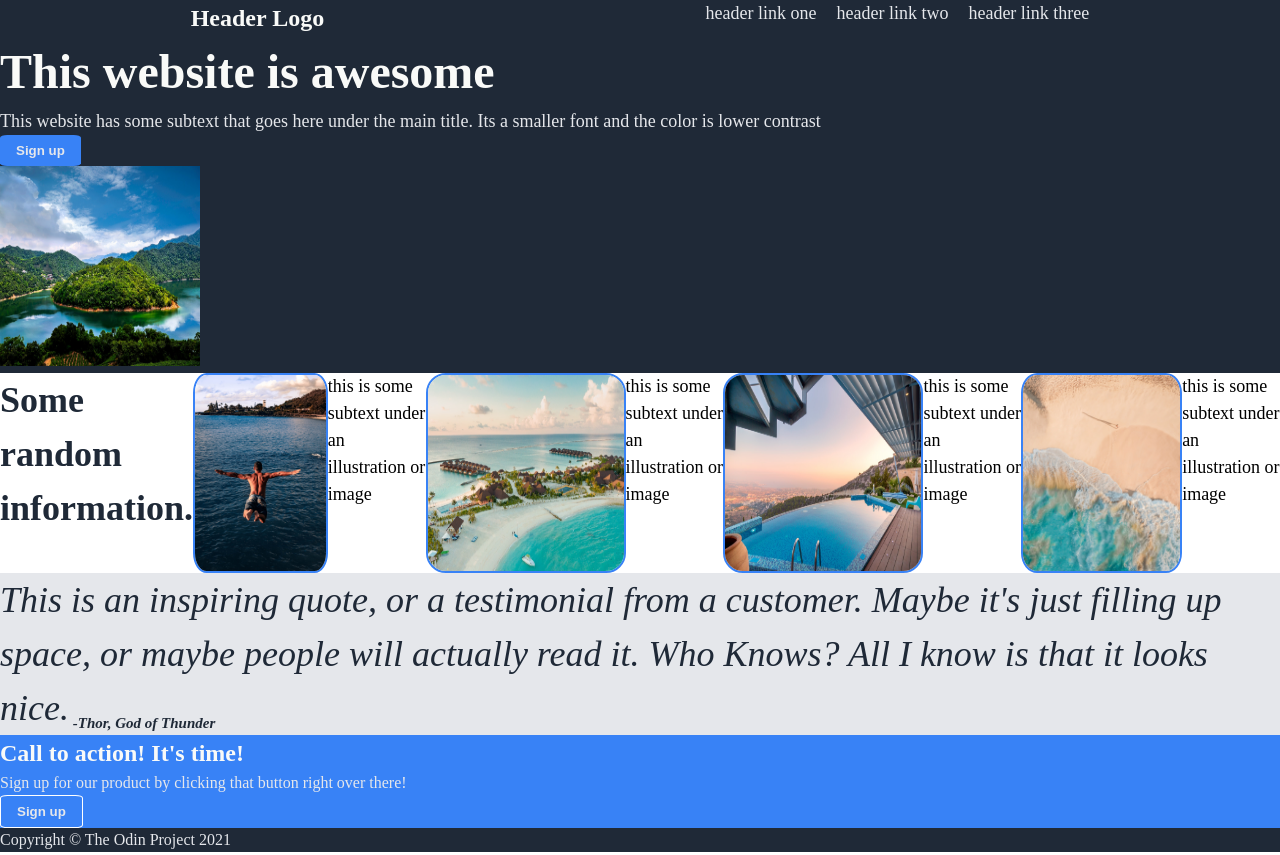
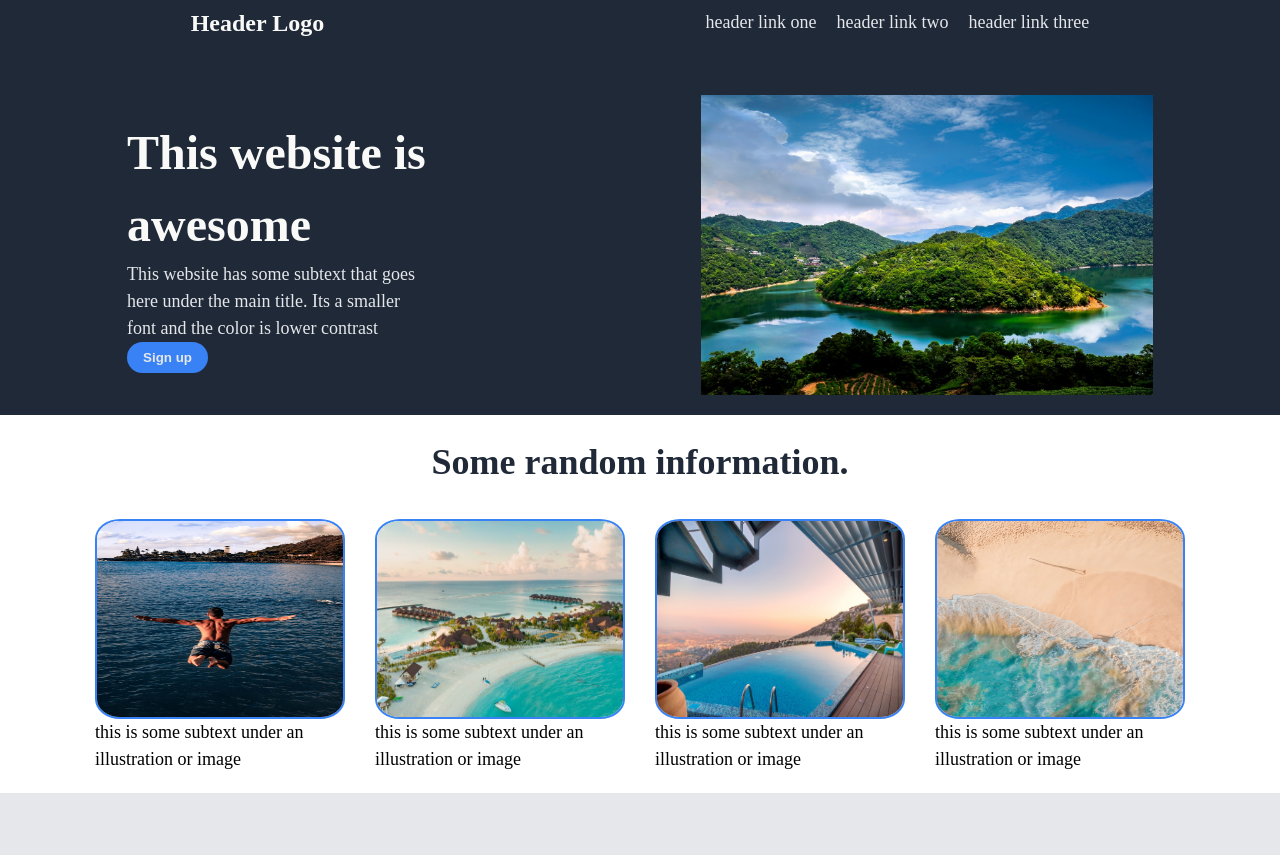
Before and after one commit to EyeIgnite/Odin-Landing-Page, a plain HTML site: page index.html in a window 1280 px wide. Shown: the top 855 px of the page. Drawn offline with Linux system fonts and the light colour scheme.

Commit message:
layer entire page

```diff
--- a/index.html
+++ b/index.html
@@ -3,7 +3,7 @@
   <head>
     <meta charset="UTF-8">
     <meta name="viewport" content="width=device-width, initial-scale=1.0">
-    <title>Odin Landing Page</title>
+    <title>Landing Page</title>
     <link rel="stylesheet" href="styles.css">
     <link rel="preconnect" href="https://fonts.googleapis.com">
     <link rel="preconnect" href="https://fonts.gstatic.com" crossorigin>
@@ -11,9 +11,10 @@
   </head>
 
   <body>
+
     <nav class="navbar">
-      <div class="main-container">
-        <div class="container">
+
+        <div class="nav-container">
           <div class="logo">Header Logo</div>
           <ul class="nav">
             <li><a href="#">header link one</a></li>
@@ -21,45 +22,64 @@
             <li><a href="#">header link three</a></li>
           </ul>
         </div>
-        <div class="container-content">
-          <h1 class="title">This website is awesome</h1>
-          <p class="subtext">This website has some subtext that goes here under the main title. Its a smaller font and the color is lower contrast</p>
-          <button class="header-button">Sign up</button>
+      <div class="flex-container">
+        <div class="container">
+          <div class="content-container">
+            <div class="title-container">
+            <h1 class="title">This website is awesome</h1></div>
+            <div class="subtext-container"><p class="subtext">This website has some subtext that goes here under the main title. Its a smaller font and the color is lower contrast</p></div>
+            <div class="button-container"><button class="header-button">Sign up</button></div>
+          </div>
+          <img src="./images/beautiful-forest.jpg" alt="Long distance view of forest">
         </div>
-        <img src="./images/beautiful-forest.jpg" alt="Long distance view of forest" width="200" height="200">
       </div>
     </nav>
 
     <section class="information">
+
       <div class="container2">
+
         <h1 class="info-header">Some random information.</h1>
-        <img src="./images/diving.jpg" alt="Man diving into the ocean" width="200" height="200">
+      <div class="image-container">
+        <img src="./images/diving.jpg" alt="Man diving into the ocean"/>
           <p class="image-subtext">this is some subtext under an illustration or image</p>
-        <img src="./images/ocean-view.jpg" alt="High view of ocean and resort with beach huts" width="200" height="200">
+      </div>
+      <div class="image-container">
+        <img src="./images/ocean-view.jpg" alt="High view of ocean and resort with beach huts">
           <p class="image-subtext">this is some subtext under an illustration or image</p>
-        <img src="./images/luxurious-pool.jpg" alt="Luxurious mountain pool overlooking city" width="200" height="200">
+      </div>
+      <div class="image-container">
+        <img src="./images/luxurious-pool.jpg" alt="Luxurious mountain pool overlooking city">
           <p class="image-subtext">this is some subtext under an illustration or image</p>
-        <img src="./images/beach-view.jpg" alt="Top down view of sandy beach and blue ocean" width="200" height="200">
+      </div>
+      <div class="image-container">
+        <img src="./images/beach-view.jpg" alt="Top down view of sandy beach and blue ocean">
           <p class="image-subtext">this is some subtext under an illustration or image</p>
+      </div>
       </div>
     </section>
 
     <section class="inspire-quote">
+
       <div class="quote-container">
         <p class="quote">This is an inspiring quote, or a testimonial from a customer. Maybe it's just filling up space, or maybe people will actually read it. Who Knows? All I know is that it looks nice.<sub> -Thor, God of Thunder</sub></p>
       </div>
     </section>
 
     <section class="call-to-action">
+
       <div class="call-container">
-        <h2 class="call">Call to action! It's time!</h2>
-        <p class="call-text">Sign up for our product by clicking that button right over there!</p>
+        <div class="call-containter-text">
+          <h2 class="call">Call to action! It's time!</h2>
+          <p class="call-text">Sign up for our product by clicking that button right over there!</p>
+        </div>
+        <button class="call-button">Sign up</button>
       </div>
-      <button class="call-button">Sign up</button>
     </section>
 
     <footer class="footer">
       <p class="copy">Copyright &copy; The Odin Project 2021</p>
     </footer>
+
   </body>
 </html>
--- a/styles.css
+++ b/styles.css
@@ -2,6 +2,12 @@
   box-sizing: border-box;
   margin: 0;
   padding: 0;
+  /* border: 1px solid red; */
+}
+
+*::before,
+*::after {
+  box-sizing: inherit;
 }
 
 body {
@@ -9,9 +15,14 @@ body {
   line-height: 1.5;
 }
 
+.container img {
+  max-width: 100%;
+  max-height: 300px;
+}
+
 .navbar {
   background-color: #1f2937;
-  min-height: 250px;
+  /* min-height: 250px; */
 }
 
 .logo,
@@ -36,6 +47,10 @@ li,
   list-style: none;
 }
 
+.image-subtext {
+  padding-bottom: 20px;
+}
+
 .title {
   font-size: 48px;
   font-weight: bolder;
@@ -51,7 +66,7 @@ a,
 
 button {
   padding: 8px 16px;
-  border-radius: 9%;
+  border-radius: 1rem;
   border: none;
   font-weight: 550;
   background-color: #3882f6;
@@ -65,11 +80,23 @@ button {
   font-size: 36px;
   font-weight: bolder;
   color: #1f2937;
+  width: 100%;
+  text-align: center;
 }
 
 .container2 img {
   border: 2px solid #3882f6;
   border-radius: 10%;
+}
+
+.image-container img {
+  height: 200px;
+}
+
+.image-container {
+  width: 250px;
+  display: flex;
+  flex-direction: column;
 }
 
 .inspire-quote {
@@ -84,27 +111,101 @@ button {
 
 sub {
   font-weight: bolder;
-  font-size: 15px
+  font-size: 22px;
+  padding-left: 50px;
+  margin-left: 50px;
 }
 
 .container2 {
   display: flex;
+  padding-top: 20px;
+  gap: 30px;
+  flex-wrap: wrap;
+  justify-content: center;
 }
 
-.call-to-action {
+.call-container {
   background-color: #3882f6;
+  width: 75%;
+  border-radius: 1rem;
+  padding: 40px 100px;
+  display: flex;
+  justify-content: flex-end;
 }
 
 .footer {
   background-color: #1f2937;
 }
 
-.container {
+.nav-container {
   display: flex;
   justify-content: space-around;
+  align-items: center;
+  height: 45px;
 }
 
 ul {
   display: flex;
   gap: 20px;
 }
+
+.flex-container {
+  display: flex;
+  justify-content: center;
+  padding-bottom: 20px;
+}
+
+.container {
+  width: 1200px;
+  display: flex;
+  align-items: center;
+  margin-top: 50px;
+  justify-content: space-around;
+}
+
+.content-container {
+  display: flex;
+  flex-direction: column;
+  flex-wrap: wrap;
+  width: 400px;
+  padding-right: 100px;
+}
+
+.image {
+  margin-left: auto;
+}
+
+.quote-container {
+  padding: 50px;
+  text-align: center;
+  justify-content: center;
+  display: flex;
+}
+
+.quote {
+  text-align: center;
+  padding: 100px 500px;
+}
+
+.call-to-action {
+  display: flex;
+  justify-content: center;
+  padding: 80px;
+}
+
+.call-container-text {
+  display: flex;
+  flex-direction: column;
+}
+
+.call-button {
+  margin-left: auto;
+  font-weight: bold;
+  font-size: 1rem;
+  padding: 0 20px;
+}
+
+.footer {
+  padding: 40px;
+  text-align: center;
+}
```
